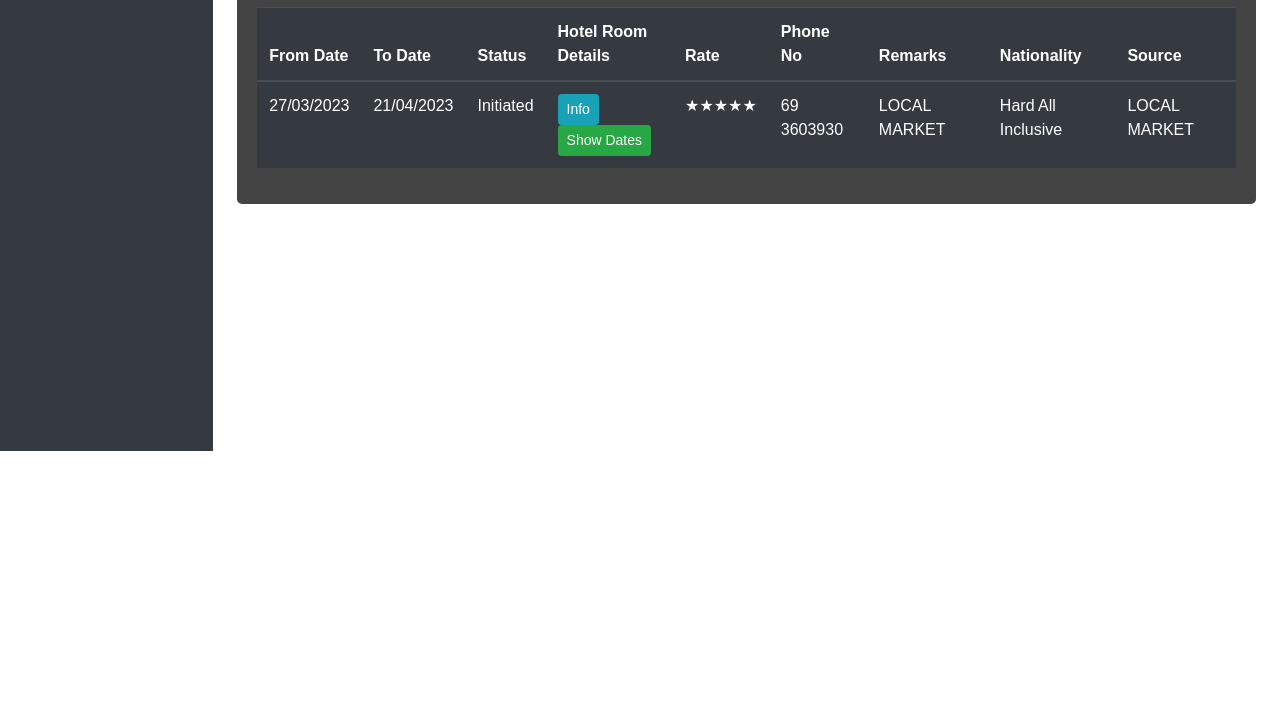
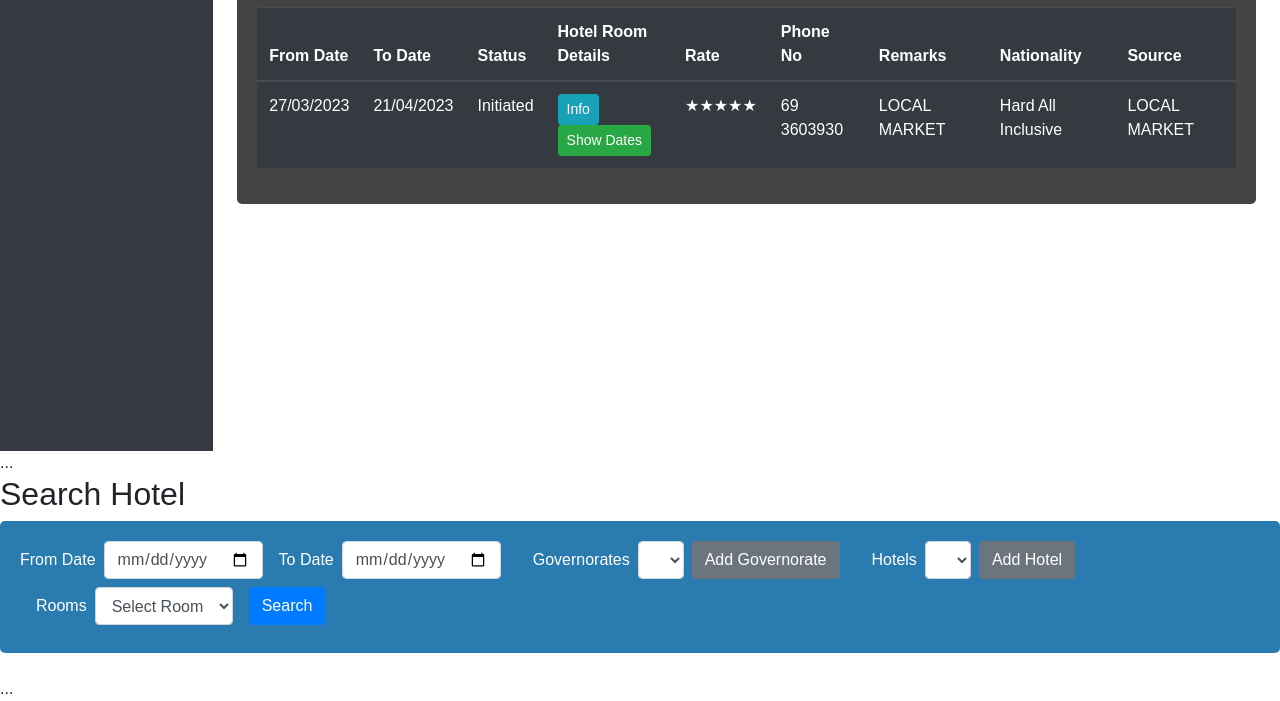
Before and after one commit to ahmed-tera/hotel-search, a plain HTML site: page index.html in a window 1280 px wide. Shown: the part 349-1050 px from the top of the page. Before the commit the page ends 800 px from the top, so only its background shows below. Drawn offline with nearby package versions, Linux system fonts and the light colour scheme.

Commit message:
Update index.html

```diff
--- a/index.html
+++ b/index.html
@@ -104,3 +104,42 @@
     <script src="script.js"></script>
 </body>
 </html>
+...
+                <h2>Search Hotel</h2>
+                <div class="search-box mb-4">
+                    <form id="search-form" class="form-inline">
+                        <div class="form-group mb-2">
+                            <label for="from-date" class="mr-2">From Date</label>
+                            <input type="date" class="form-control" id="from-date" name="from-date">
+                        </div>
+                        <div class="form-group mx-sm-3 mb-2">
+                            <label for="to-date" class="mr-2">To Date</label>
+                            <input type="date" class="form-control" id="to-date" name="to-date">
+                        </div>
+                        <div class="form-group mx-sm-3 mb-2">
+                            <label for="governorate" class="mr-2">Governorates</label>
+                            <select class="form-control" id="governorate" name="governorate">
+                                <!-- المحافظات هنا -->
+                            </select>
+                            <button type="button" class="btn btn-secondary ml-2" id="add-governorate">Add Governorate</button>
+                        </div>
+                        <div class="form-group mx-sm-3 mb-2">
+                            <label for="hotel" class="mr-2">Hotels</label>
+                            <select class="form-control" id="hotel" name="hotel">
+                                <!-- الفنادق هنا -->
+                            </select>
+                            <button type="button" class="btn btn-secondary ml-2" id="add-hotel">Add Hotel</button>
+                        </div>
+                        <div class="form-group mx-sm-3 mb-2">
+                            <label for="room" class="mr-2">Rooms</label>
+                            <select class="form-control" id="room" name="room">
+                                <option value="">Select Room</option>
+                                <option value="single">Single</option>
+                                <option value="double">Double</option>
+                                <option value="suite">Suite</option>
+                            </select>
+                        </div>
+                        <button type="submit" class="btn btn-primary mb-2">Search</button>
+                    </form>
+                </div>
+...
```
